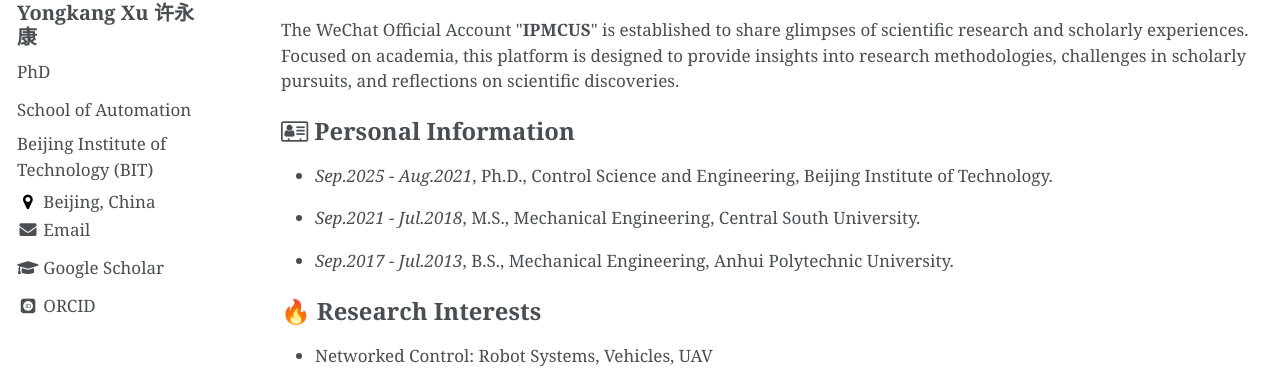
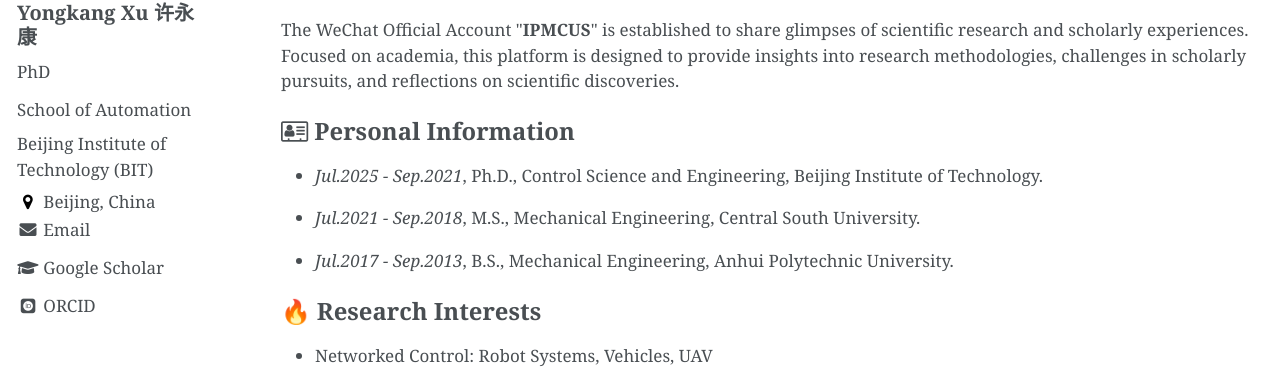
Before and after one commit to yk-xu/yongkangxu, a Jekyll site: the page built from _pages/about.md, in a window 1280 px wide. Shown: the part 324-692 px from the top of the page. Built offline with Jekyll 4.4.1, drawn with Linux system fonts in a browser that asks for light colours; some web fonts are replaced.

Commit message:
Update about.md

```diff
--- a/_pages/about.md
+++ b/_pages/about.md
@@ -27,9 +27,9 @@ redirect_from:
  <ul>
 <!--    <li><p><i>Nov.2020 - Now</i>, Professor, Control Science and Engineering, Beijing Institute of Technology.</p></li>
    <li><p><i>Aug.2015 - Sep.2018</i>, Postdoctoral Fellow, Automation Engineering, City University of Hong Kong.</p></li> -->
-   <li><p><i>Sep.2025 - Aug.2021</i>, Ph.D., Control Science and Engineering, Beijing Institute of Technology.</p></li>
-   <li><p><i>Sep.2021 - Jul.2018</i>, M.S., Mechanical Engineering, Central South University.</p></li>
-   <li><p><i>Sep.2017 - Jul.2013</i>, B.S., Mechanical Engineering, Anhui Polytechnic University.</p></li>
+   <li><p><i>Jul.2025 - Sep.2021</i>, Ph.D., Control Science and Engineering, Beijing Institute of Technology.</p></li>
+   <li><p><i>Jul.2021 - Sep.2018</i>, M.S., Mechanical Engineering, Central South University.</p></li>
+   <li><p><i>Jul.2017 - Sep.2013</i>, B.S., Mechanical Engineering, Anhui Polytechnic University.</p></li>
  </ul>
 
  <h1> 🔥 Research Interests </h1>
```
